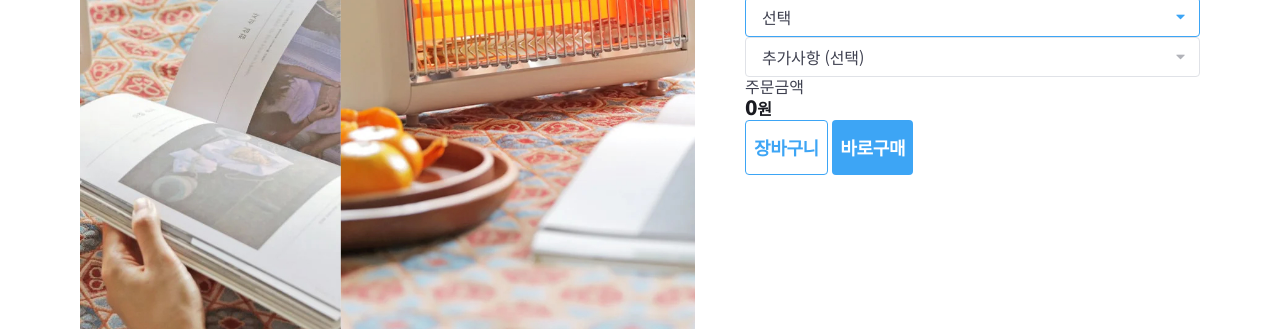
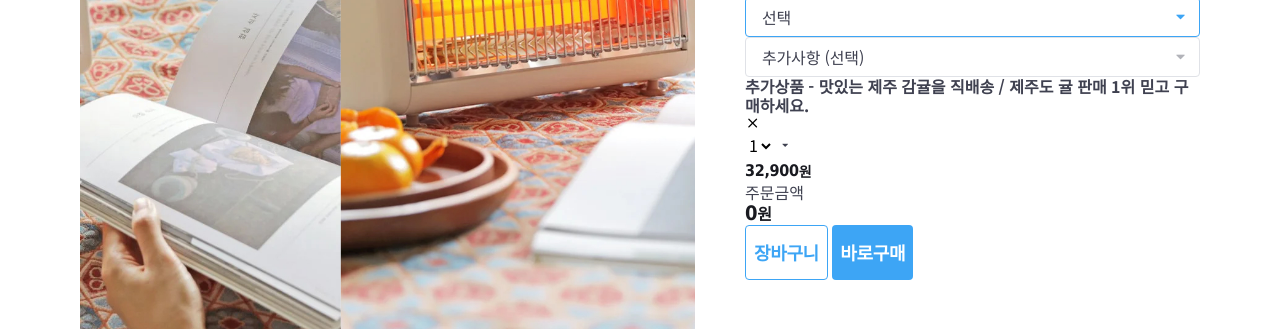
Before and after one commit to Shin-googoo/tomorrow-house, a website: page index.html in a window 1280 px wide. Shown: the part 500-829 px from the top of the page. Drawn offline with nearby package versions, Linux system fonts and the light colour scheme; files whose address does not match are found by name.

Commit message:
🚧 Mark up checkout-related elements

```diff
--- a/index.html
+++ b/index.html
@@ -507,6 +507,48 @@
                 </div>
               </div>
 
+              <div class="order-checkouts">
+                <ul class="checkout-list">
+                  <li class="checkout-item">
+                    <div class="checkout-card">
+                      <header class="checkout-header">
+                        <h4 class="checkout-title">
+                          추가상품 - 맛있는 제주 감귤을 직배송 / 제주도 귤 판매
+                          1위 믿고 구매하세요.
+                        </h4>
+                        <button
+                          class="delete-button"
+                          type="button"
+                          aria-label="해당상품을 삭제하기"
+                        >
+                          <i class="ic-close" aria-hidden></i>
+                        </button>
+                      </header>
+
+                      <footer class="checkout-footer">
+                        <div class="checkout-select">
+                          <select id="checkout-item-1">
+                            <option value="1">1</option>
+                            <option value="2">2</option>
+                            <option value="3">3</option>
+                            <option value="4">4</option>
+                            <option value="5">5</option>
+                          </select>
+                          <i class="ic-caret" aria-hidden></i>
+                        </div>
+
+                        <output class="checkout-output" for="checkout-item-1">
+                          <div class="price-16">
+                            <strong class="amount">32,900</strong>
+                            <span class="currency">원</span>
+                          </div>
+                        </output>
+                      </footer>
+                    </div>
+                  </li>
+                </ul>
+              </div>
+
               <dl class="order-summary">
                 <dt>주문금액</dt>
                 <dd>
```
